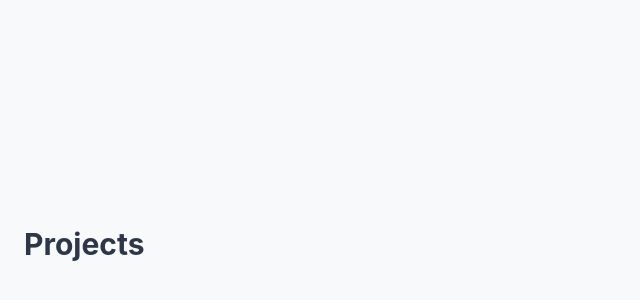
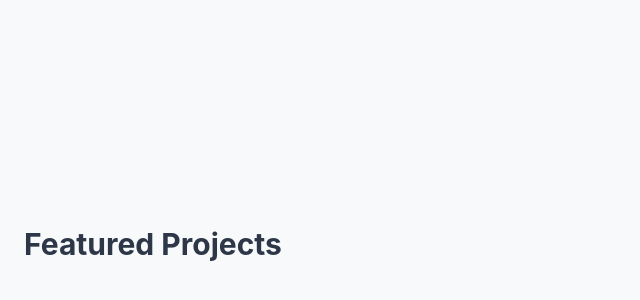
Before and after one commit to Yash-007/Portfolio, a React (Vite) app: page / in a window 1280 px wide. Shown: the part 1454-1754 px from the top of the page, without its empty margins (0-640 px from the left). Built offline with nearby package versions, Linux system fonts and the light colour scheme.

Commit message:
add projects section

```diff
--- a/src/App.tsx
+++ b/src/App.tsx
@@ -1,5 +1,6 @@
 import { Link } from 'react-scroll';
 import WorkExperience from './components/WorkExperience';
+import Projects from './components/Projects';
 
 const sections = [
   { id: 'home', label: 'Home' },
@@ -64,8 +65,8 @@ function App() {
 
         <section id="projects" className="min-h-screen py-20">
           <div className="container mx-auto px-6">
-            <h2 className="text-3xl font-bold mb-8">Projects</h2>
-            {/* Add projects content */}
+            <h2 className="text-3xl font-bold mb-12">Featured Projects</h2>
+            <Projects />
           </div>
         </section>
 
```
